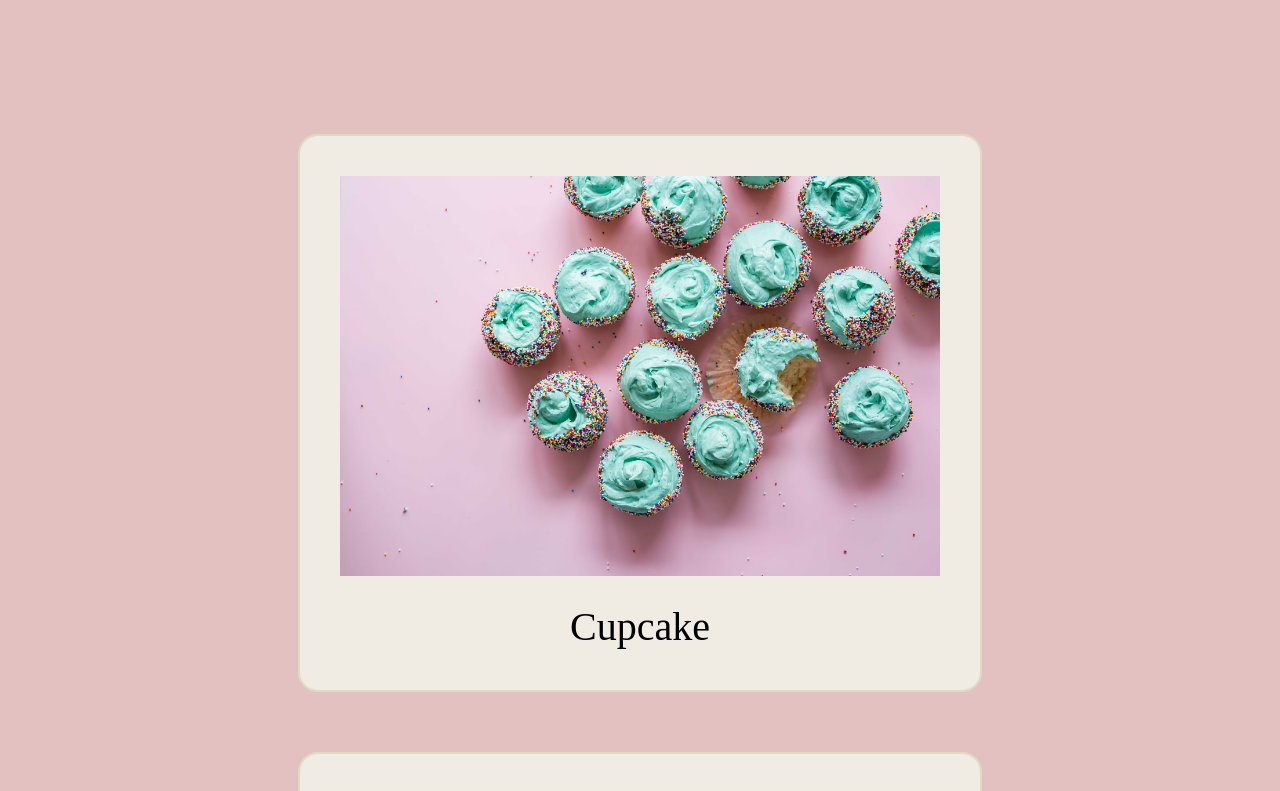
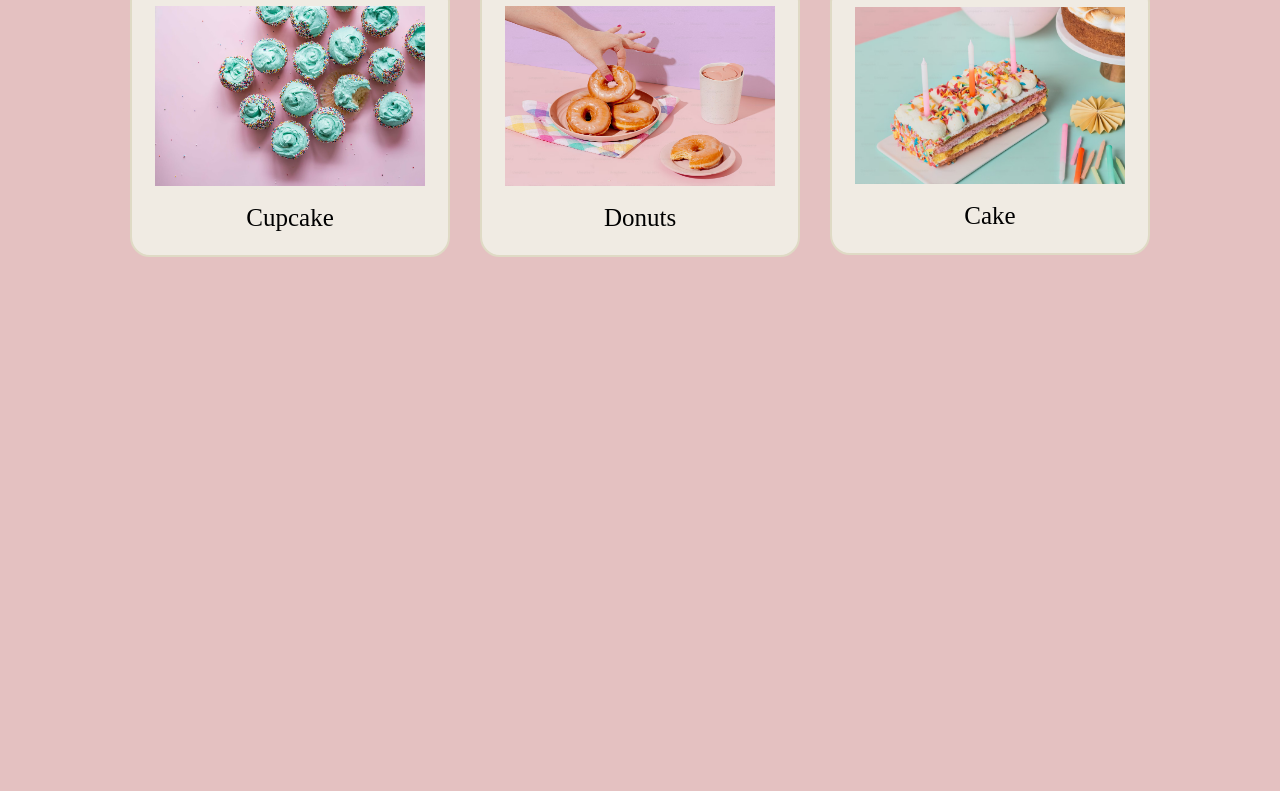
Before and after one commit to sanskriti2004/odin-recipes, a plain HTML site: page index.html in a window 1280 px wide. Shown: the part 161-952 px from the top of the page. After the commit the page ends 800 px from the top, so only its background shows below. Drawn offline with Linux system fonts and the light colour scheme; a web font is replaced by a local one.

Commit message:
added responsiveness to laptop and monitor screens to home page

```diff
--- a/style.css
+++ b/style.css
@@ -51,25 +51,127 @@ a:hover {
   color: rgba(79, 36, 79, 0.6);
   transition: 0.3s;
 }
+/* big ass screens */
 @media (max-width: 2720px) {
   .title {
     font-size: 80px;
   }
   .recipe-container {
-    margin-top: 150px;
-    gap: 60px;
-    max-width: 2700px;
+    margin-top: 60px;
+    margin: auto;
+    gap: 50px;
+    justify-content: center;
+    align-items: center;
+    max-width: 1790px;
   }
   .image {
-    width: 600px;
+    width: 470px;
     height: auto;
   }
   #donut-image {
-    width: 600px;
-    height: 400px;
+    width: 470px;
+    height: 320px;
+  }
+  a {
+    font-size: 50px;
   }
 }
-@media (max-width: 426px) {
+
+/* monitor */
+@media (max-width: 1800px) {
+  .title {
+    font-size: 50px;
+    text-align: center;
+  }
+  .recipe-container {
+    margin-top: 50px;
+    gap: 28px;
+    max-width: 1440px;
+    justify-content: center;
+    align-items: center;
+  }
+  .image {
+    width: 350px;
+    height: auto;
+  }
+  #donut-image {
+    width: 350px;
+    height: 235px;
+  }
+  .cake,
+  .cupcake,
+  .donuts {
+    padding: 28px;
+  }
+  a {
+    font-size: 30px;
+    padding-top: 25px;
+  }
+}
+/* laptop */
+@media (max-width: 1440px) {
+  .title {
+    font-size: 50px;
+    text-align: center;
+  }
+  .recipe-container {
+    margin-top: 50px;
+    gap: 30px;
+    max-width: 1200px;
+    justify-content: center;
+    align-items: center;
+  }
+  .image {
+    width: 270px;
+    height: auto;
+  }
+  #donut-image {
+    width: 270px;
+    height: 180px;
+  }
+  .cake,
+  .cupcake,
+  .donuts {
+    padding: 23px;
+  }
+  a {
+    font-size: 25px;
+    padding-top: 18px;
+  }
+}
+/* tablet */
+@media (max-width: 1024px) {
+  .title {
+    font-size: 40px;
+    text-align: center;
+  }
+  .recipe-container {
+    margin-top: 37px;
+    gap: 18px;
+    max-width: 1000px;
+    justify-content: center;
+    align-items: center;
+  }
+  .image {
+    width: 300px;
+    height: auto;
+  }
+  #donut-image {
+    width: 300px;
+    height: 200px;
+  }
+  .cake,
+  .cupcake,
+  .donuts {
+    padding: 23px;
+  }
+  a {
+    font-size: 25px;
+    padding-top: 18px;
+  }
+}
+/* mobile */
+@media (max-width: 450px) {
   .title {
     font-size: 20px;
     text-align: center;
```
